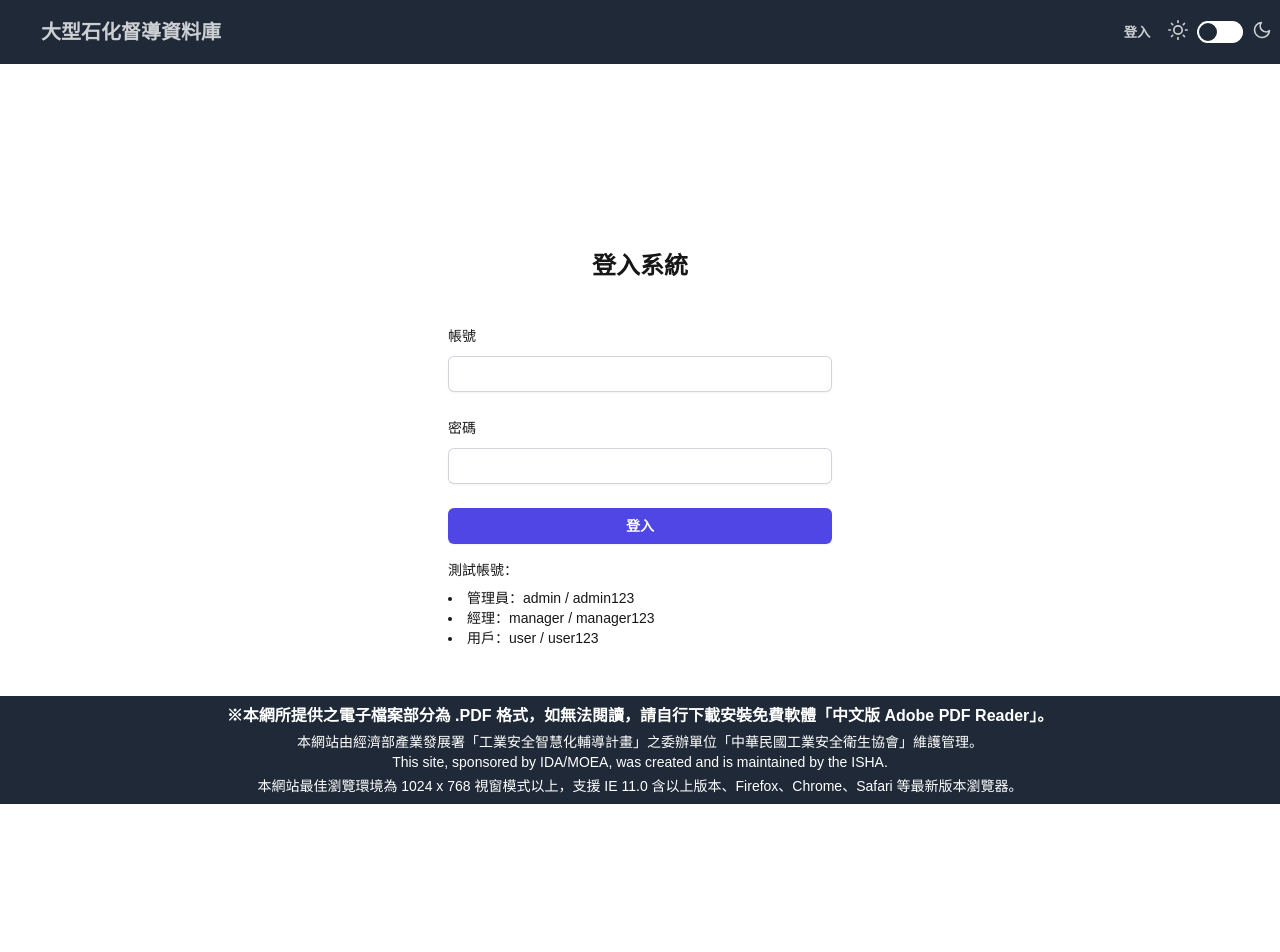
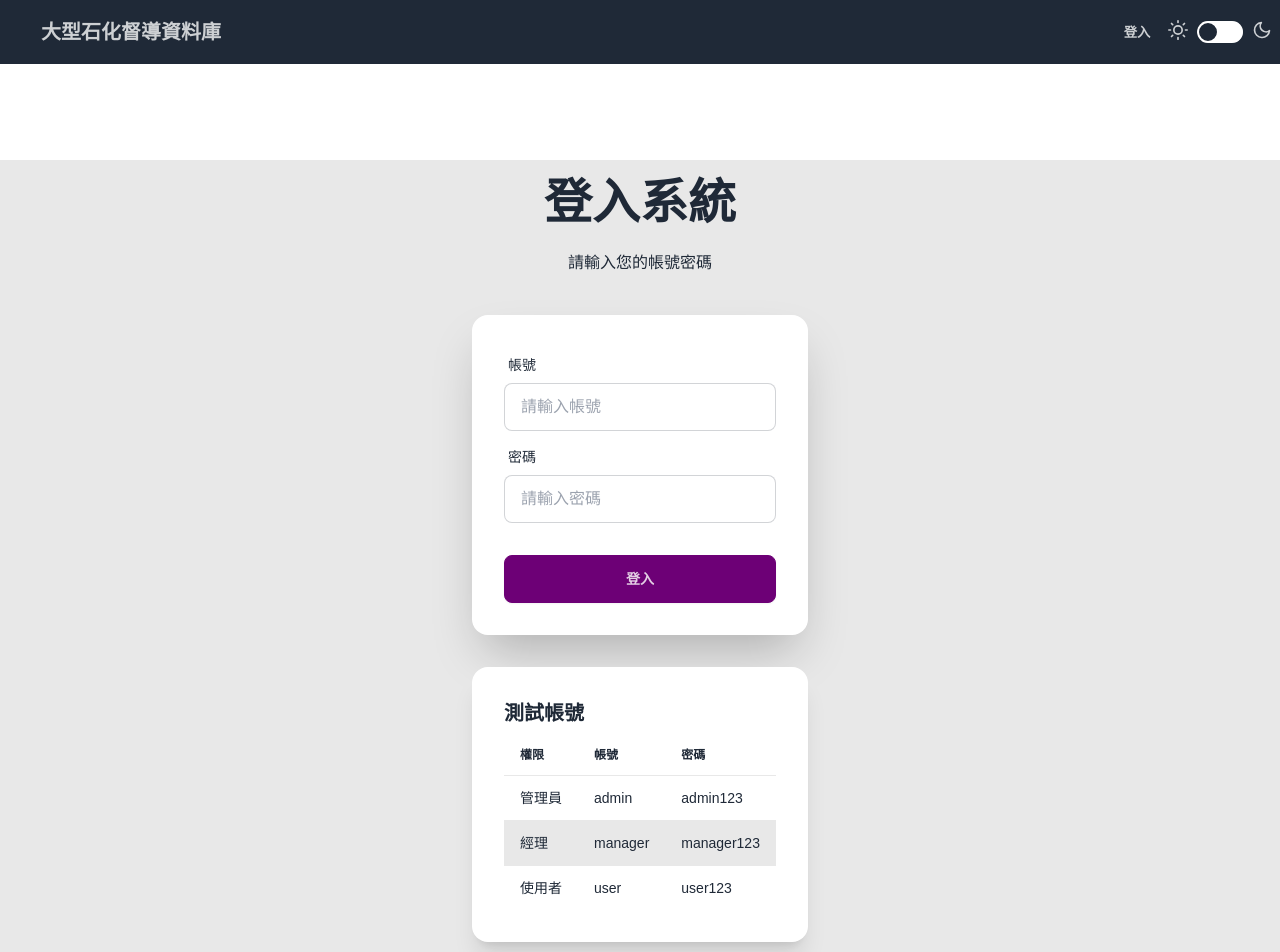
Before and after one commit to foylaou/ISHAuditAPP, a Next.js app: page /Login in a window 1280 px wide. Shown: the top 952 px of the page. Before the commit the page ends 804 px from the top, so only its background shows below. Built offline with nearby package versions, Linux system fonts and the light colour scheme.

Commit message:
自適應模式

```diff
--- a/src/app/Login/page.tsx
+++ b/src/app/Login/page.tsx
@@ -14,15 +14,13 @@ export default function LoginPage() {
 
     // 模擬登入驗證
     if (username === 'admin' && password === 'admin123') {
-      // 設置管理員權限
       login({
         sys: 'admin',
         org: 'manager',
         audit: 'user'
       });
-      router.push('/'); // 導向首頁
+      router.push('/');
     } else if (username === 'manager' && password === 'manager123') {
-      // 設置經理權限
       login({
         sys: 'none',
         org: 'manager',
@@ -30,7 +28,6 @@ export default function LoginPage() {
       });
       router.push('/');
     } else if (username === 'user' && password === 'user123') {
-      // 設置一般用戶權限
       login({
         sys: 'none',
         org: 'none',
@@ -43,66 +40,80 @@ export default function LoginPage() {
   };
 
   return (
-    <div className="flex min-h-full flex-col justify-center px-6 py-12 lg:px-8">
-      <div className="sm:mx-auto sm:w-full sm:max-w-sm">
-        <h2 className="mt-10 text-center text-2xl font-bold leading-9">
-          登入系統
-        </h2>
-      </div>
-
-      <div className="mt-10 sm:mx-auto sm:w-full sm:max-w-sm">
-        <form className="space-y-6" onSubmit={handleSubmit}>
-          <div>
-            <label htmlFor="username" className="block text-sm font-medium leading-6">
-              帳號
-            </label>
-            <div className="mt-2">
+    <div className="min-h-screen hero bg-base-200">
+      <div className="hero-content flex-col">
+        <div className="text-center">
+          <h1 className="text-5xl font-bold text-base-content">登入系統</h1>
+          <p className="py-6 text-base-content">請輸入您的帳號密碼</p>
+        </div>
+        <div className="card w-full max-w-sm shadow-2xl bg-base-100">
+          <form className="card-body" onSubmit={handleSubmit}>
+            <div className="form-control">
+              <label className="label">
+                <span className="label-text">帳號</span>
+              </label>
               <input
-                id="username"
-                name="username"
                 type="text"
-                required
+                placeholder="請輸入帳號"
+                className="input input-bordered text-base-content"
                 value={username}
                 onChange={(e) => setUsername(e.target.value)}
-                className="block w-full rounded-md border-0 py-1.5 px-2 shadow-sm ring-1 ring-inset ring-gray-300"
+                required
+                autoComplete="on"
               />
             </div>
-          </div>
-
-          <div>
-            <label htmlFor="password" className="block text-sm font-medium leading-6">
-              密碼
-            </label>
-            <div className="mt-2">
+            <div className="form-control">
+              <label className="label">
+                <span className="label-text">密碼</span>
+              </label>
               <input
-                id="password"
-                name="password"
                 type="password"
-                required
+                placeholder="請輸入密碼"
+                className="input input-bordered text-base-content"
                 value={password}
                 onChange={(e) => setPassword(e.target.value)}
-                className="block w-full rounded-md border-0 py-1.5 px-2 shadow-sm ring-1 ring-inset ring-gray-300"
+                required
+                autoComplete="on"
               />
             </div>
+            <div className="form-control mt-6">
+              <button className="btn btn-primary">登入</button>
+            </div>
+          </form>
+        </div>
+
+        <div className="card bg-base-100 shadow-xl mt-4">
+          <div className="card-body">
+            <h2 className="card-title text-base-content">測試帳號</h2>
+            <div className="overflow-x-auto">
+              <table className="table table-zebra">
+                <thead>
+                  <tr className="text-base-content">
+                    <th>權限</th>
+                    <th>帳號</th>
+                    <th>密碼</th>
+                  </tr>
+                </thead>
+                <tbody>
+                  <tr className="text-base-content">
+                    <td>管理員</td>
+                    <td>admin</td>
+                    <td>admin123</td>
+                  </tr>
+                  <tr className="text-base-content">
+                    <td>經理</td>
+                    <td>manager</td>
+                    <td>manager123</td>
+                  </tr>
+                  <tr className="text-base-content">
+                    <td>使用者</td>
+                    <td>user</td>
+                    <td>user123</td>
+                  </tr>
+                </tbody>
+              </table>
+            </div>
           </div>
-
-          <div>
-            <button
-              type="submit"
-              className="flex w-full justify-center rounded-md bg-indigo-600 px-3 py-1.5 text-sm font-semibold leading-6 text-white shadow-sm hover:bg-indigo-500"
-            >
-              登入
-            </button>
-          </div>
-        </form>
-
-        <div className="mt-4 text-sm">
-          測試帳號：
-          <ul className="list-disc list-inside mt-2">
-            <li>管理員：admin / admin123</li>
-            <li>經理：manager / manager123</li>
-            <li>用戶：user / user123</li>
-          </ul>
         </div>
       </div>
     </div>
--- /dev/null
+++ b/src/components/ui/Theme.tsx
@@ -0,0 +1,3 @@
+'use client';
+
+import { useState, useEffect } from 'react';
```
